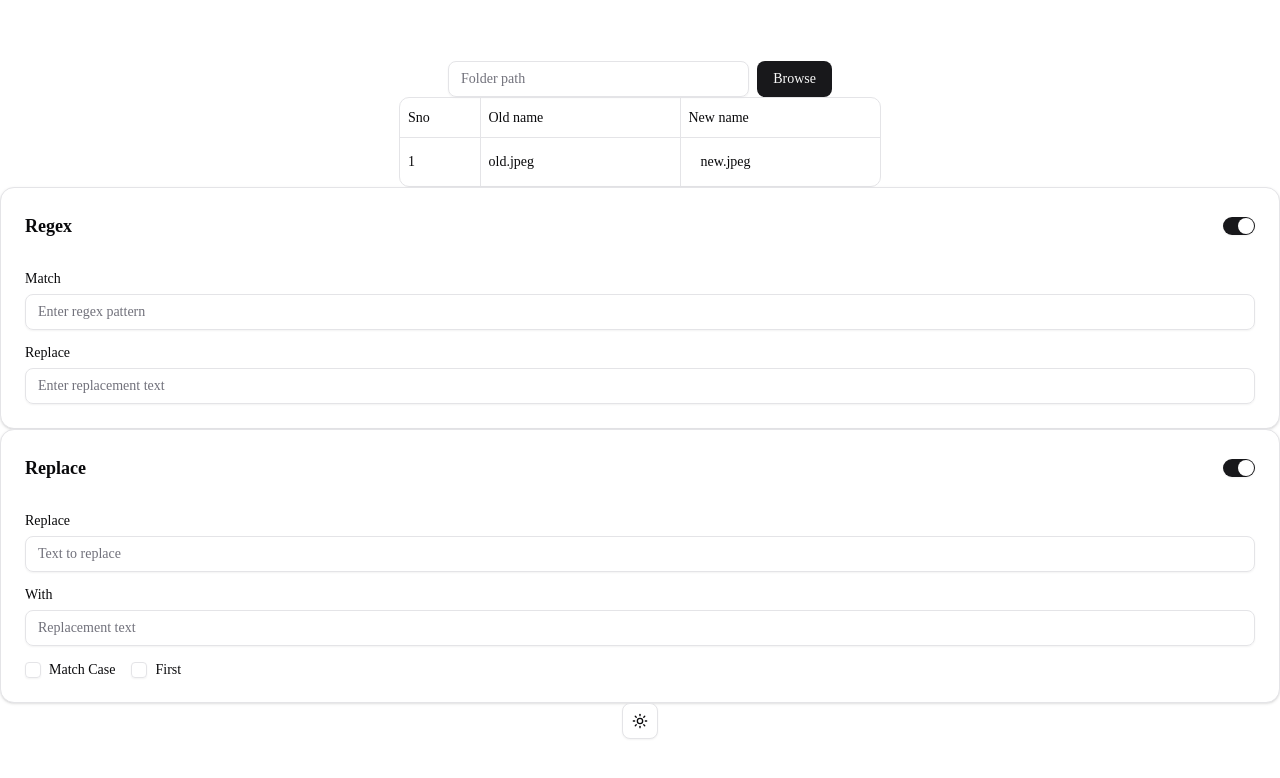
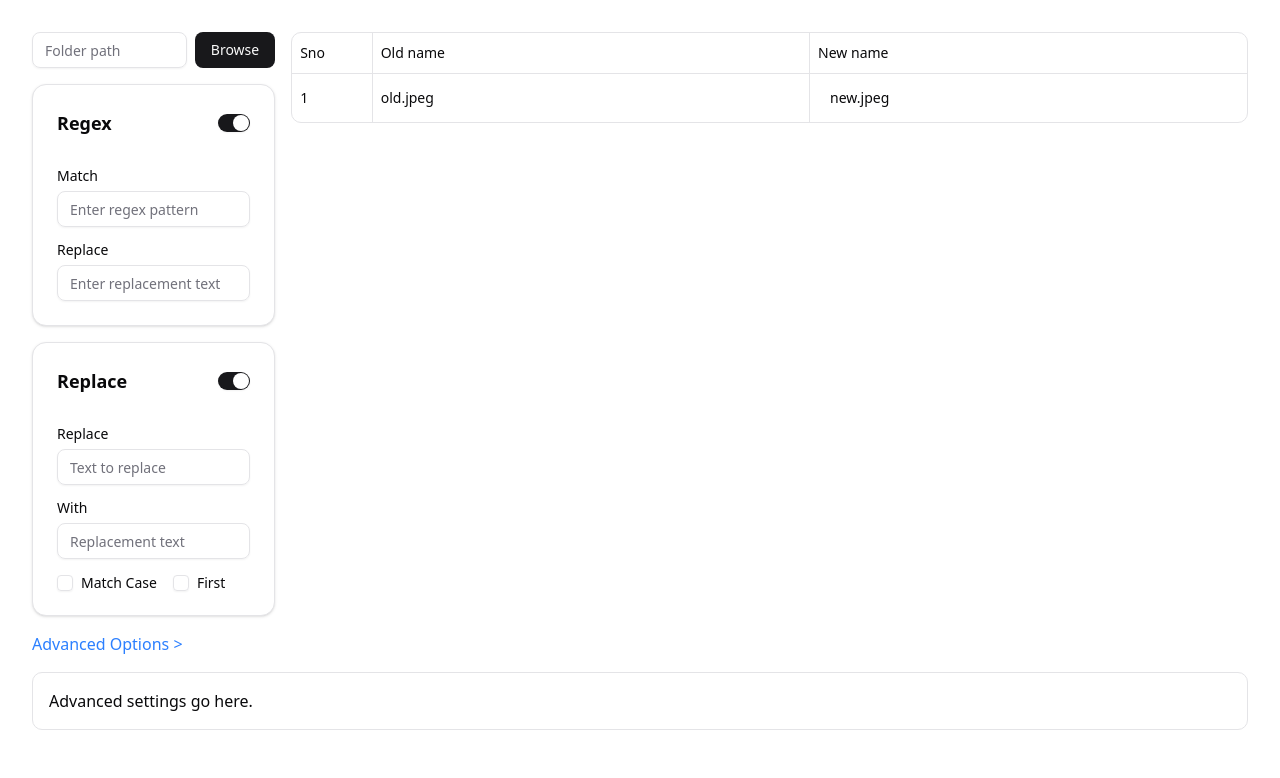
Before and after one commit to Nishantdd/renutil, a React (Vite) app: page / in a window 1280 px wide. Shown: the top 778 px of the page. Built offline with nearby package versions, Linux system fonts and the light colour scheme; a web font is replaced by a local one.

Commit message:
add basic layout implementation for app page

```diff
--- a/src/App.tsx
+++ b/src/App.tsx
@@ -1,6 +1,5 @@
-import { useState } from "react";
+import { useState, useEffect } from "react";
 import FolderInput from "./components/FolderInput";
-import { ThemeToggle } from "./components/ui/ThemeToggle";
 import { Change } from "./types/change.types";
 import DiffVisualizer from "./components/DiffVisualizer";
 import Regex from "./components/options/Regex";
@@ -8,15 +7,73 @@ import Replace from "./components/options/Replace";
 
 export default function App() {
   const [folderPath, setFolderPath] = useState("");
-  const [changes, setChanges] = useState<Array<Change>>([{old: "old.jpeg", new: "new.jpeg"}]);
+  const [changes, setChanges] = useState<Array<Change>>([
+    { old: "old.jpeg", new: "new.jpeg" },
+  ]);
 
-  return <>
-    <div className="flex flex-col items-center justify-center min-h-svh">
-      <FolderInput folderPath={folderPath} setFolderPath={setFolderPath}/>
-      <DiffVisualizer changes={changes} setChanges={setChanges}/>
-      <Regex changes={changes} setChanges={setChanges} />
-      <Replace changes={changes} setChanges={setChanges} />
-      <ThemeToggle />
+  const [advancedOpen, setAdvancedOpen] = useState(false);
+
+  useEffect(() => {
+    const handleResize = () => {
+      if (window.innerWidth >= 1024) {
+        setAdvancedOpen(true);
+      } else {
+        setAdvancedOpen(false);
+      }
+    };
+    handleResize();
+    window.addEventListener("resize", handleResize);
+    return () => window.removeEventListener("resize", handleResize);
+  }, []);
+
+  return (
+    <div
+      className={`h-screen w-screen overflow-x-hidden ${
+        advancedOpen ? "overflow-y-auto" : "overflow-y-hidden"
+      }`}
+    >
+      <div className="p-8">
+        <div
+          className="grid gap-4"
+          style={{
+            gridTemplateColumns: "20% 1fr",
+            gridTemplateRows: "auto auto auto auto",
+          }}
+        >
+          <div>
+            <FolderInput
+              folderPath={folderPath}
+              setFolderPath={setFolderPath}
+            />
+          </div>
+
+          <div className="row-span-3">
+            <DiffVisualizer changes={changes} setChanges={setChanges} />
+          </div>
+
+          <div>
+            <Regex changes={changes} setChanges={setChanges} />
+          </div>
+
+          <div className="row-start-3">
+            <Replace changes={changes} setChanges={setChanges} />
+          </div>
+
+          <div className="col-span-2 row-start-4">
+            <button
+              className="text-blue-500 hover:underline"
+              onClick={() => setAdvancedOpen((open) => !open)}
+            >
+              Advanced Options &gt;
+            </button>
+            {advancedOpen && (
+              <div className="mt-4 p-4 border rounded-lg">
+                <p>Advanced settings go here.</p>
+              </div>
+            )}
+          </div>
+        </div>
+      </div>
     </div>
-  </>
+  );
 }
--- a/src/index.css
+++ b/src/index.css
@@ -121,7 +121,7 @@
         @apply border-border outline-ring/50;
     }
     :root {
-        font-family: Geist;
+        font-family: Geist, system-ui, -apple-system, BlinkMacSystemFont, 'Segoe UI', Roboto, Oxygen, Ubuntu, Cantarell, 'Open Sans', 'Helvetica Neue', sans-serif;
         line-height: 24px;
 
         font-synthesis: none;
```
